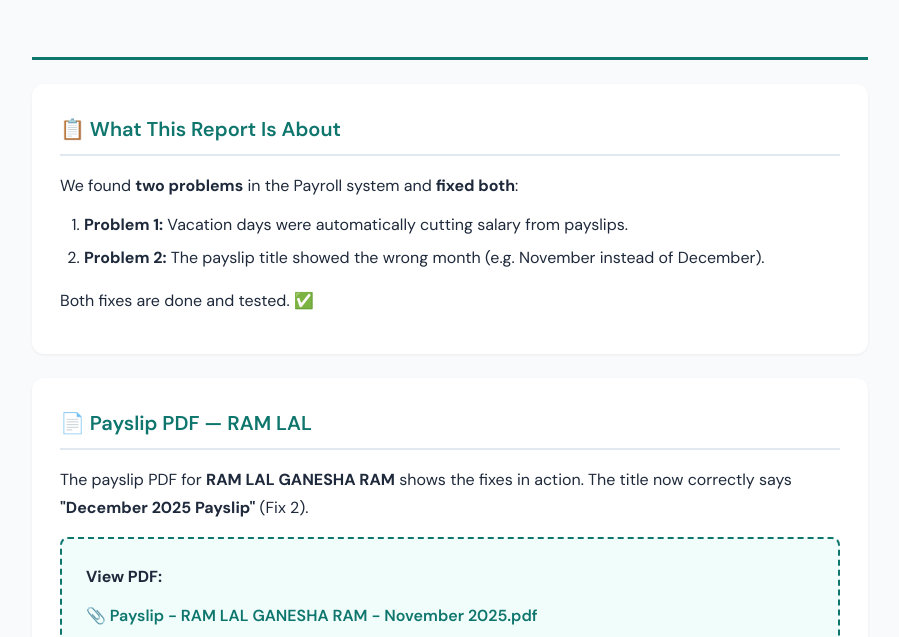
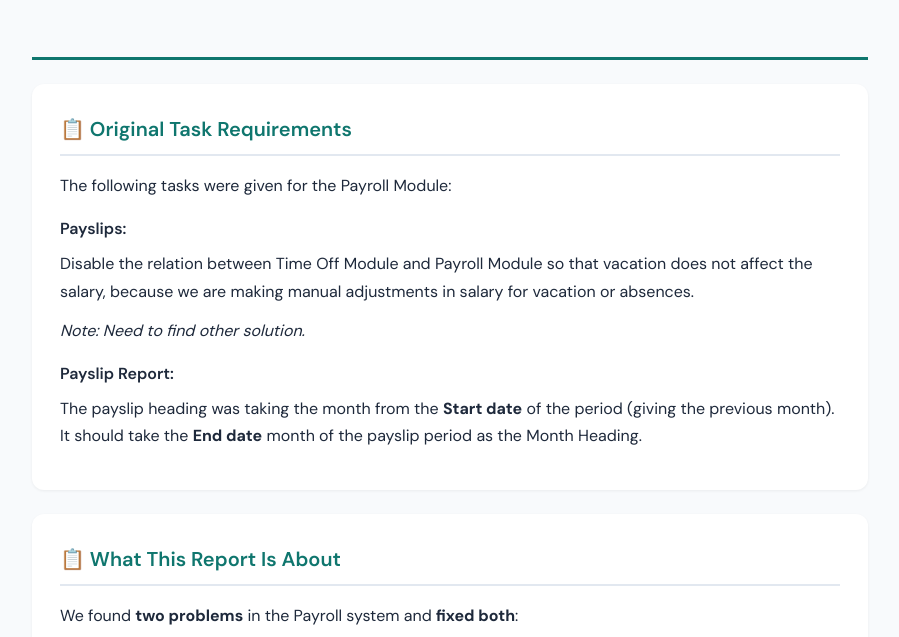
Before and after one commit to mohammed16ibraheem/Payroll-Module-odoo, a plain HTML site: page Payroll_Module_Report.html in a window 1280 px wide. Shown: the part 163-800 px from the top of the page, without its empty margins (190-1089 px from the left). Drawn offline with Linux system fonts and the light colour scheme.

Commit message:
Add original task requirements, fix images with static HTML, improve UI
Made-with: Cursor

```diff
--- a/Payroll_Module_Report.html
+++ b/Payroll_Module_Report.html
@@ -116,6 +116,17 @@
     <h1>Payroll Module — Task Completion Report</h1>
     <p class="meta">Submitted by: Namma Al Enjaz | March 2026 | Odoo: erpnamma-stage-26999149.dev.odoo.com</p>
   </header>
+
+  <!-- Original task requirements -->
+  <section>
+    <h2>📋 Original Task Requirements</h2>
+    <p class="simple">The following tasks were given for the Payroll Module:</p>
+    <h3>Payslips:</h3>
+    <p class="simple">Disable the relation between Time Off Module and Payroll Module so that vacation does not affect the salary, because we are making manual adjustments in salary for vacation or absences.</p>
+    <p class="simple"><em>Note: Need to find other solution.</em></p>
+    <h3>Payslip Report:</h3>
+    <p class="simple">The payslip heading was taking the month from the <strong>Start date</strong> of the period (giving the previous month). It should take the <strong>End date</strong> month of the payslip period as the Month Heading.</p>
+  </section>
 
   <!-- Quick summary for reader -->
   <section>
@@ -244,7 +255,7 @@
     nums.forEach(n => {
       const fig = document.createElement('figure');
       fig.className = 'screenshot';
-      fig.innerHTML = `<img src="${n}.png" alt="Figure ${n}" loading="lazy" onerror="this.parentElement.innerHTML='<p>[Image ${n}.png not found]</p>'"><figcaption>Figure ${n}: ${captions[n] || 'Screenshot '+n}</figcaption>`;
+      fig.innerHTML = `<img src="./${n}.png" alt="Figure ${n}" loading="lazy"><figcaption>Figure ${n}: ${captions[n] || 'Screenshot '+n}</figcaption>`;
       container.appendChild(fig);
     });
   </script>
```
Also changed, not shown: index.html (+10 -0 lines), 1 other file.
